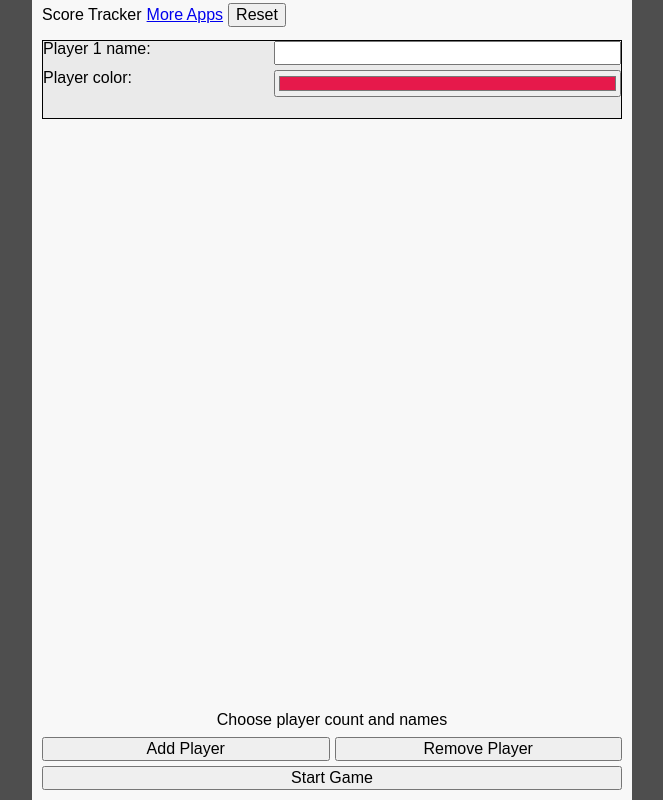
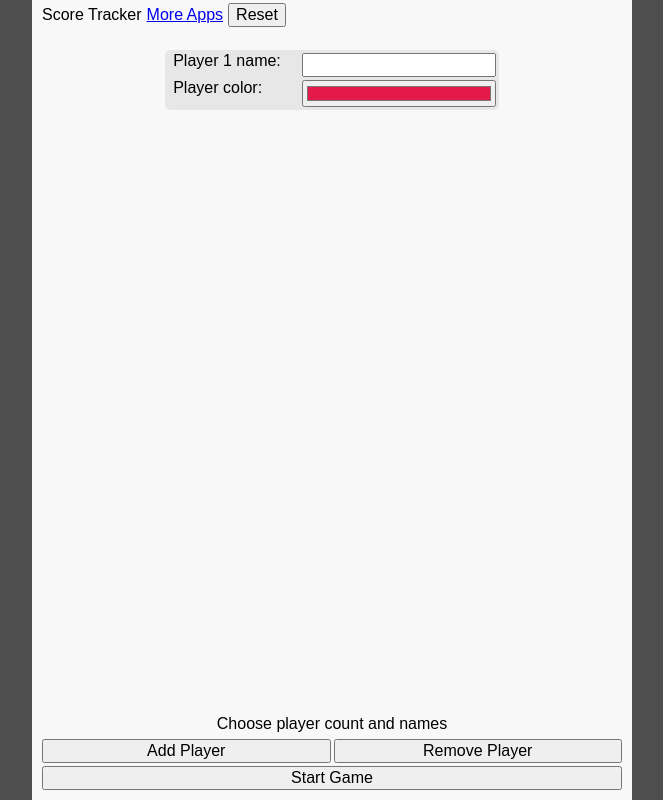
Before and after one commit to JakeBrowning90/score-tracker-2, a website built with webpack: page src/template.html in a window 1280 px wide. Shown: the whole page, without its empty margins (308-971 px from the left). Built offline with nearby package versions, Linux system fonts and the light colour scheme.

Commit message:
Add error class to setup screen to make message red

```diff
--- a/src/styles/styles.css
+++ b/src/styles/styles.css
@@ -52,13 +52,17 @@ main {
 .playerDiv {
   display: flex;
   flex-direction: column;
-  gap: 5px;
-  background-color: rgb(234, 234, 234);
-  border: 1px solid black;
+  padding: 3px;
+  gap: 3px;
+  background-color: rgb(231, 231, 231);
+  /* border: 1px solid black; */
+  margin: auto;
+  border-radius: 5px;
 }
 
 div.playerDiv > label {
   display: flex;
+  margin-left: 5px;
 }
 
 div.playerDiv label > input {
@@ -71,7 +75,7 @@ div.playerDiv label > input {
   display: grid;
   grid-template-columns: repeat(2, 1fr);
   grid-template-rows: repeat(3, 1fr);
-  gap: 5px;
+  gap: 3px;
 }
 
 #instructionSpan {
@@ -81,6 +85,10 @@ div.playerDiv label > input {
   align-items: center;
 }
 
+.errorMessage {
+  color: red;
+}
+
 #startButton {
   grid-column: 1 /-1;
 }
```
